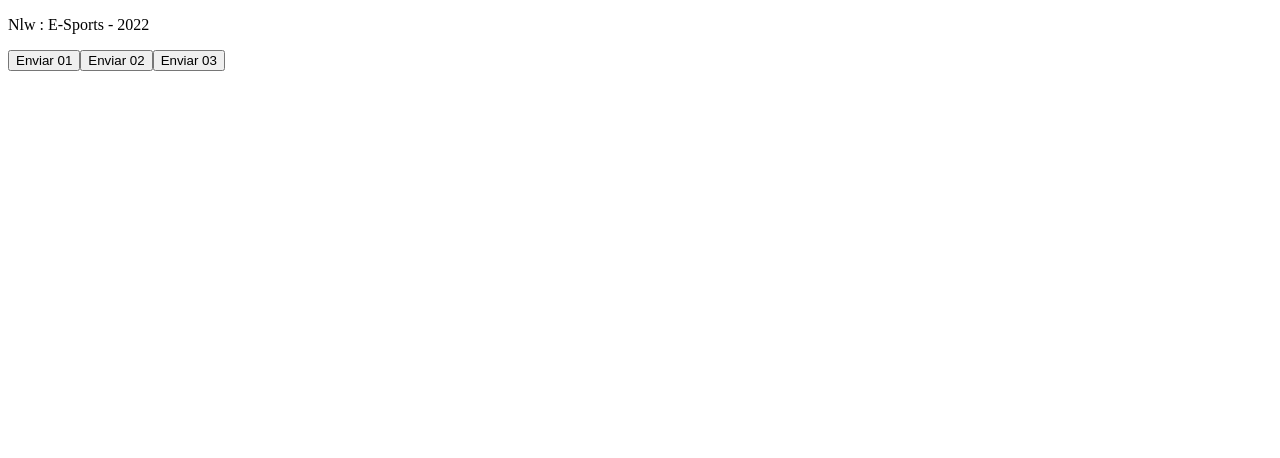
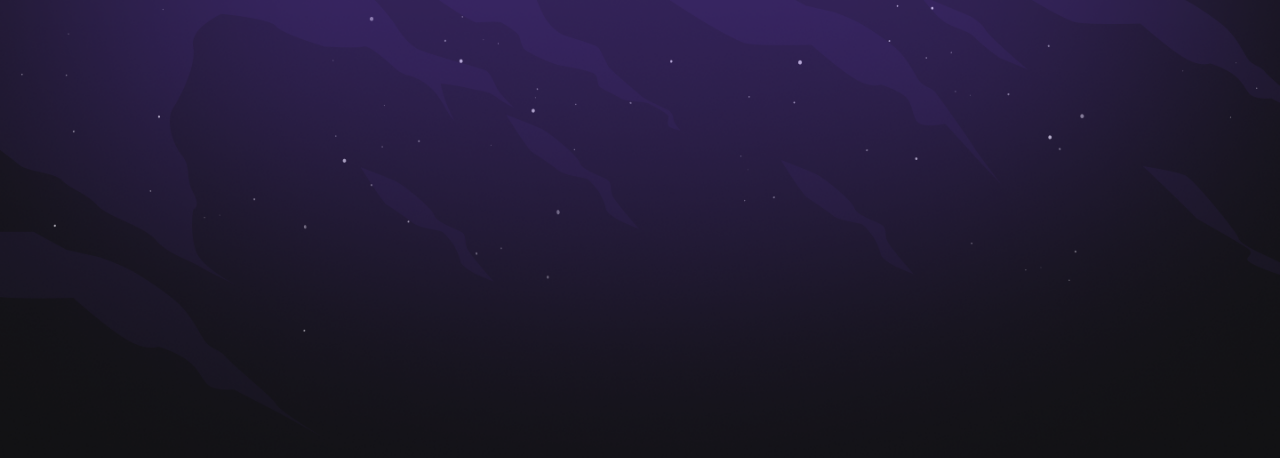
Before and after one commit to wevdiaz/e-sports, a React (Vite) app in the folder web/: page / in a window 1280 px wide. Shown: the top 458 px of the page. Built offline with nearby package versions, Linux system fonts and the light colour scheme.

Commit message:
instalando e configurando o tailwind

```diff
--- a/web/index.html
+++ b/web/index.html
@@ -6,7 +6,7 @@
     <meta name="viewport" content="width=device-width, initial-scale=1.0" />
     <title>.: NLW | E-Sports :.</title>
   </head>
-  <body>
+  <body class="bg-[#121214] bg-galaxy bg-cover bg-no-repeat">
     <div id="root"></div>
     <script type="module" src="/src/main.tsx"></script>
   </body>
--- a/web/package.json
+++ b/web/package.json
@@ -16,6 +16,9 @@
     "@types/react": "^18.0.17",
     "@types/react-dom": "^18.0.6",
     "@vitejs/plugin-react": "^2.1.0",
+    "autoprefixer": "^10.4.10",
+    "postcss": "^8.4.16",
+    "tailwindcss": "^3.1.8",
     "typescript": "^4.6.4",
     "vite": "^3.1.0"
   }
--- /dev/null
+++ b/web/postcss.config.cjs
@@ -0,0 +1,6 @@
+module.exports = {
+  plugins: {
+    tailwindcss: {},
+    autoprefixer: {},
+  },
+}
--- a/web/src/App.tsx
+++ b/web/src/App.tsx
@@ -1,27 +1,12 @@
 
-interface ButtonProps {
-  title: String;
-}
+import "./styles/main.css";
 
-
-function Button(props : ButtonProps) {
-  return (
-    <button>{props.title}</button>
-  );
-}
 
 function App() {
 
   return (
-    <div>
-      <p>Nlw : E-Sports - 2022</p>
-      <div>
-        <Button title="Enviar 01" />
-        <Button  title="Enviar 02"/>
-        <Button title="Enviar 03" />
-      </div>
+    <div className="">
     </div>
-
   )
 }
 
--- /dev/null
+++ b/web/src/styles/main.css
@@ -0,0 +1,3 @@
+@tailwind base;
+@tailwind components;
+@tailwind utilities;
--- /dev/null
+++ b/web/tailwind.config.cjs
@@ -0,0 +1,15 @@
+/** @type {import('tailwindcss').Config} */
+module.exports = {
+  content: [
+    "./src/**/*.tsx",
+    "./index.html"
+  ],
+  theme: {
+    extend: {
+      backgroundImage: {
+        galaxy: "url('/background-galaxy.png')"
+      }
+    },
+  },
+  plugins: [],
+}
```
Also changed, not shown: web/public/background-galaxy.png (renamed from web/src/assets/background-galaxy.png), 1 other file (tests, documents, lock files or other folders).
